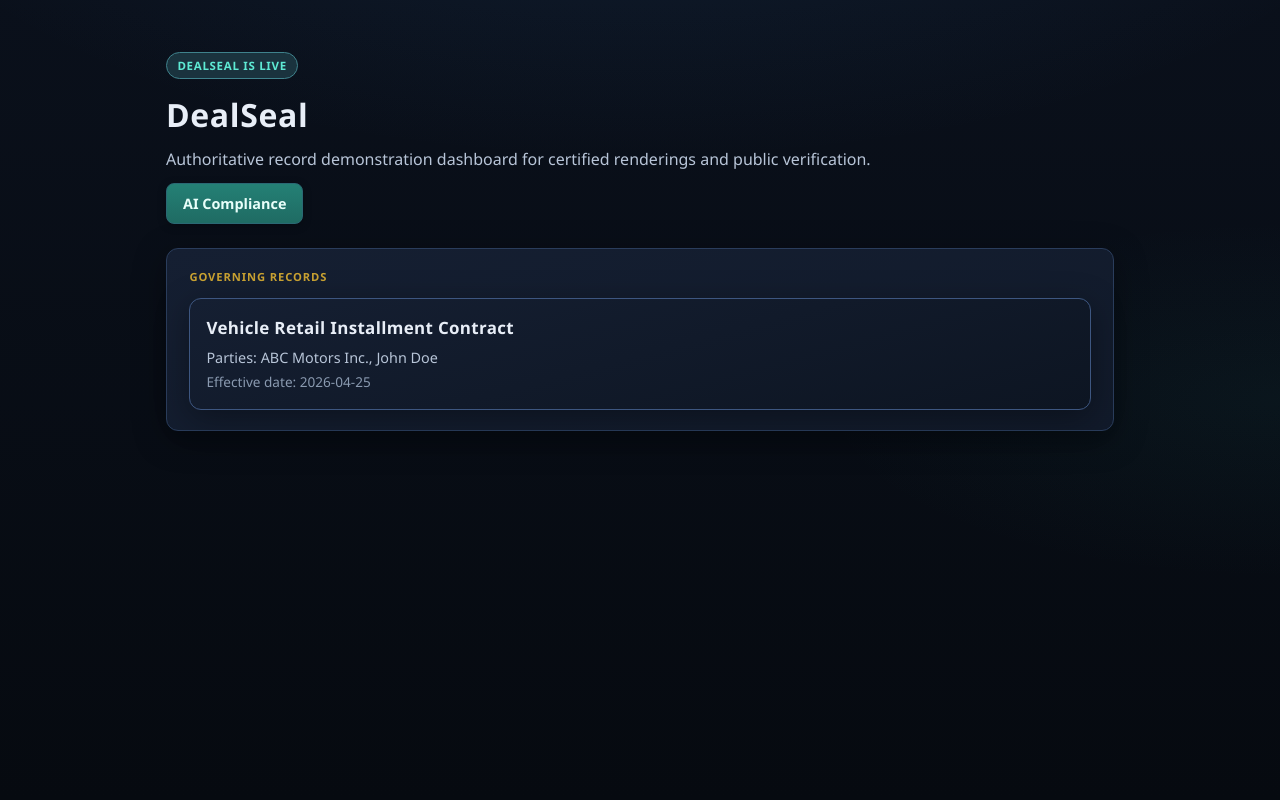
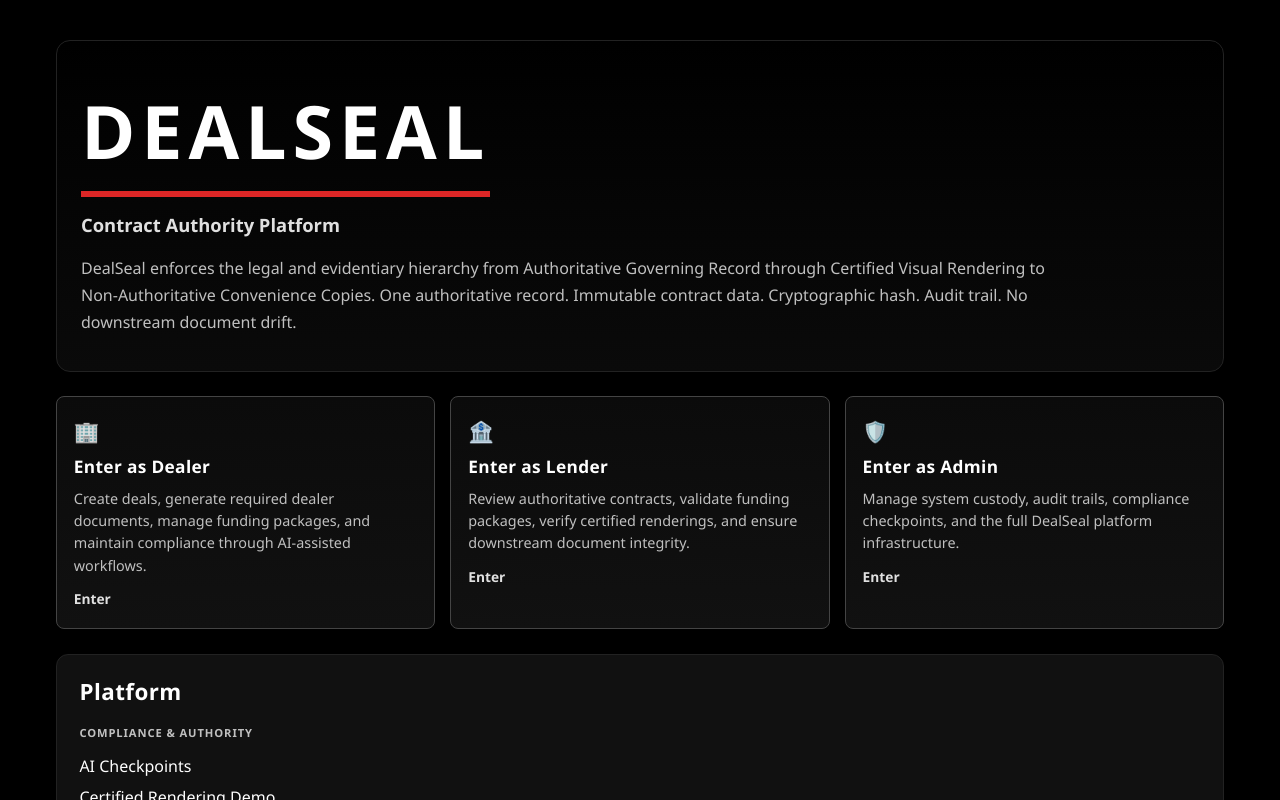
Before and after one commit to TKelly369/DealSeal, a Next.js app in the folder apps/web/: page / in a window 1280 px wide. Shown: the top 800 px of the page. Built offline with nearby package versions, Linux system fonts and the light colour scheme; no server answers.

Commit message:
feat: DealSeal gateway homepage with deal/lender/admin entry, black/silver/red theme

```diff
--- a/apps/web/src/app/globals.css
+++ b/apps/web/src/app/globals.css
@@ -1,27 +1,25 @@
 :root {
   color-scheme: dark;
-  /* Core surfaces — deep navy / charcoal (legal–fintech) */
-  --bg-deep: #060a10;
-  --bg: #0a101b;
-  --bg-mid: #0d1522;
-  --surface: #111a2a;
-  --surface-elevated: #151f32;
-  --surface-soft: #1a2640;
-  --border: #2a3d5c;
-  --border-bright: #3d5680;
-  /* Brand — blue + teal + gold (seal / trust) */
-  --primary: #3a7ec4;
-  --primary-mid: #2d6aa8;
-  --secondary: #2a9d8f;
-  --teal: #2a9d8f;
-  --accent: #3db8a4;
-  --brand-gold: #c9a232;
-  --brand-gold-dim: rgba(201, 162, 50, 0.12);
+  --bg-deep: #000000;
+  --bg: #000000;
+  --bg-mid: #0a0a0a;
+  --surface: #111111;
+  --surface-elevated: #111111;
+  --surface-soft: #111111;
+  --border: #222222;
+  --border-bright: #333333;
+  --primary: #dc2626;
+  --primary-mid: #b91c1c;
+  --secondary: #c0c0c0;
+  --teal: #c0c0c0;
+  --accent: #e0e0e0;
+  --brand-gold: #e0e0e0;
+  --brand-gold-dim: rgba(224, 224, 224, 0.08);
   /* Status */
-  --verified: #5eead4;
+  --verified: #22c55e;
   --ok: #34d399;
-  --warn-convenience: #e5b85c;
-  --warning-surface: rgba(229, 184, 92, 0.1);
+  --warn-convenience: #e0e0e0;
+  --warning-surface: rgba(224, 224, 224, 0.08);
   --danger: #f87171;
   /* Text */
   --text: #e8eef7;
@@ -46,10 +44,7 @@ html {
 body {
   margin: 0;
   background: var(--bg-deep);
-  background-image:
-    radial-gradient(ellipse 120% 80% at 50% -20%, rgba(58, 126, 196, 0.12), transparent 50%),
-    radial-gradient(ellipse 80% 50% at 100% 50%, rgba(42, 157, 143, 0.06), transparent 45%),
-    linear-gradient(180deg, var(--bg) 0%, var(--bg-deep) 100%);
+  background-image: linear-gradient(180deg, var(--bg) 0%, var(--bg-deep) 100%);
   color: var(--text);
   min-height: 100vh;
   font-family: var(--font);
@@ -58,14 +53,14 @@ body {
 }
 
 a {
-  color: var(--secondary);
+  color: #ffffff;
   text-decoration: none;
   font-weight: 500;
 }
 
 a:hover {
   text-decoration: underline;
-  color: var(--accent);
+  color: var(--primary);
 }
 
 h1,
@@ -116,14 +111,14 @@ h3 {
 }
 
 .sidebar a:hover {
-  background: color-mix(in srgb, var(--primary) 18%, transparent);
+  background: color-mix(in srgb, var(--primary) 16%, transparent);
   text-decoration: none;
   color: var(--text);
 }
 
 .sidebar a[aria-current="page"] {
-  background: color-mix(in srgb, var(--primary) 28%, transparent);
-  border: 1px solid color-mix(in srgb, var(--primary) 50%, var(--border));
+  background: color-mix(in srgb, var(--primary) 25%, transparent);
+  border: 1px solid color-mix(in srgb, var(--primary) 45%, var(--border));
   color: var(--text);
 }
 
@@ -162,7 +157,7 @@ main {
 button,
 .btn {
   border: 1px solid color-mix(in srgb, var(--primary) 55%, var(--border));
-  background: linear-gradient(180deg, color-mix(in srgb, var(--primary) 75%, #1a1a1a 25%), var(--primary-mid));
+  background: linear-gradient(180deg, var(--primary), var(--primary-mid));
   color: #f4f8ff;
   border-radius: var(--radius-sm);
   padding: 0.55rem 1rem;
@@ -192,15 +187,15 @@ button:hover,
 }
 
 .btn-secondary {
-  background: linear-gradient(180deg, color-mix(in srgb, var(--secondary) 80%, #0d0d0d 20%), #1f6b63);
+  background: linear-gradient(180deg, #1a1a1a, #111111);
   border: 1px solid color-mix(in srgb, var(--secondary) 45%, var(--border));
-  color: #e8fffa;
+  color: #f5f5f5;
 }
 
 .btn-gold {
-  background: linear-gradient(180deg, #d4b04a, #9a7a1e);
+  background: linear-gradient(180deg, #e0e0e0, #a0a0a0);
   border: 1px solid color-mix(in srgb, var(--brand-gold) 50%, #333);
-  color: #0a0a0a;
+  color: #111111;
   font-weight: 700;
 }
 
@@ -213,7 +208,7 @@ button:hover,
   text-transform: uppercase;
   letter-spacing: 0.06em;
   border: 1px solid var(--border);
-  background: color-mix(in srgb, var(--primary) 15%, var(--surface));
+  background: color-mix(in srgb, var(--primary) 14%, var(--surface));
   color: var(--text-secondary);
 }
 
@@ -255,7 +250,7 @@ button:hover,
   position: sticky;
   top: 0;
   z-index: 50;
-  background: color-mix(in srgb, var(--bg) 88%, transparent);
+  background: color-mix(in srgb, var(--bg) 92%, transparent);
   backdrop-filter: blur(12px);
   border-bottom: 1px solid var(--border);
 }
@@ -401,7 +396,7 @@ button:hover,
   left: 0;
   right: 0;
   height: 3px;
-  background: linear-gradient(90deg, var(--primary), var(--teal), var(--brand-gold));
+  background: linear-gradient(90deg, var(--primary), var(--secondary), var(--accent));
   opacity: 0.75;
 }
 
@@ -499,7 +494,7 @@ button:hover,
   font-weight: 700;
   text-transform: uppercase;
   letter-spacing: 0.08em;
-  color: var(--brand-gold);
+  color: var(--secondary);
   margin: 0 0 0.75rem;
 }
 
@@ -527,3 +522,17 @@ button:hover,
   justify-content: center;
   padding: 1.5rem;
 }
+
+.dealseal-entry-card {
+  border: 1px solid #444444;
+  border-radius: var(--radius-sm);
+  background: linear-gradient(180deg, #0b0b0b 0%, #111111 100%);
+  transition: border-color 0.18s ease, box-shadow 0.18s ease, transform 0.18s ease;
+}
+
+.dealseal-entry-card:hover {
+  border-color: #dc2626;
+  box-shadow: 0 0 0 1px rgba(220, 38, 38, 0.35), 0 10px 24px rgba(220, 38, 38, 0.15);
+  text-decoration: none;
+  transform: translateY(-1px);
+}
--- a/apps/web/src/app/page.tsx
+++ b/apps/web/src/app/page.tsx
@@ -1,50 +1,131 @@
 import Link from "next/link";
-import { DEMO_RECORDS } from "@/lib/demo-records";
 
-export default function DashboardPage() {
+const entryCards = [
+  {
+    icon: "🏢",
+    title: "Enter as Dealer",
+    description:
+      "Create deals, generate required dealer documents, manage funding packages, and maintain compliance through AI-assisted workflows.",
+    href: "/dashboard",
+  },
+  {
+    icon: "🏦",
+    title: "Enter as Lender",
+    description:
+      "Review authoritative contracts, validate funding packages, verify certified renderings, and ensure downstream document integrity.",
+    href: "/dashboard",
+  },
+  {
+    icon: "🛡️",
+    title: "Enter as Admin",
+    description: "Manage system custody, audit trails, compliance checkpoints, and the full DealSeal platform infrastructure.",
+    href: "/admin",
+  },
+];
+
+export default function HomePage() {
   return (
-    <div style={{ maxWidth: 980, margin: "0 auto", padding: "2.5rem 1rem 3rem" }}>
-      <header style={{ marginBottom: "1.5rem" }}>
-        <p className="badge ds-badge--verified" style={{ marginBottom: "0.75rem" }}>
-          DealSeal is Live
-        </p>
-        <h1 style={{ marginBottom: "0.5rem", fontSize: "2rem" }}>DealSeal</h1>
-        <p style={{ margin: 0, color: "var(--text-secondary)", maxWidth: 720 }}>
-          Authoritative record demonstration dashboard for certified renderings and public verification.
-        </p>
-        <p style={{ margin: "0.75rem 0 0" }}>
-          <Link className="btn btn-secondary" href="/ai-checkpoints">
-            AI Compliance
-          </Link>
-        </p>
-      </header>
+    <div style={{ minHeight: "100vh", background: "#000000", color: "#ffffff" }}>
+      <main style={{ maxWidth: 1200, margin: "0 auto", padding: "2.5rem 1rem 3rem" }}>
+        <section
+          style={{
+            background: "linear-gradient(180deg, #000000 0%, #0a0a0a 100%)",
+            border: "1px solid #222222",
+            borderRadius: "14px",
+            padding: "2.2rem 1.5rem",
+            marginBottom: "1.5rem",
+          }}
+        >
+          <div
+            style={{
+              display: "inline-block",
+              fontSize: "clamp(2.2rem, 8vw, 4.6rem)",
+              fontWeight: 900,
+              letterSpacing: "0.08em",
+              color: "#ffffff",
+              borderBottom: "6px solid #dc2626",
+              paddingBottom: "0.25rem",
+            }}
+          >
+            DEALSEAL
+          </div>
+          <p style={{ margin: "0.9rem 0 0", fontSize: "1.15rem", color: "#e0e0e0", fontWeight: 600 }}>
+            Contract Authority Platform
+          </p>
+          <p style={{ margin: "1rem 0 0", color: "#c0c0c0", lineHeight: 1.7, maxWidth: 980 }}>
+            DealSeal enforces the legal and evidentiary hierarchy from Authoritative Governing Record through
+            Certified Visual Rendering to Non-Authoritative Convenience Copies. One authoritative record. Immutable
+            contract data. Cryptographic hash. Audit trail. No downstream document drift.
+          </p>
+        </section>
 
-      <section className="card">
-        <p className="ds-card-title">Governing Records</p>
-        <div style={{ display: "grid", gap: "0.85rem" }}>
-          {DEMO_RECORDS.map((record) => (
+        <section
+          style={{
+            display: "grid",
+            gridTemplateColumns: "repeat(auto-fit, minmax(250px, 1fr))",
+            gap: "0.95rem",
+            marginBottom: "1.6rem",
+          }}
+        >
+          {entryCards.map((card) => (
             <Link
-              key={record.id}
-              href={`/records/${record.id}`}
-              className="card"
+              key={card.title}
+              href={card.href}
+              className="dealseal-entry-card"
               style={{
                 display: "block",
-                padding: "1rem",
-                borderColor: "var(--border-bright)",
-                background: "linear-gradient(165deg, var(--surface-elevated) 0%, var(--bg-mid) 100%)",
+                padding: "1.15rem 1.05rem",
               }}
             >
-              <h2 style={{ margin: 0, fontSize: "1.06rem", color: "var(--text)" }}>{record.title}</h2>
-              <p style={{ margin: "0.45rem 0 0", color: "var(--text-secondary)", fontSize: "0.9rem" }}>
-                Parties: {record.parties}
+              <p style={{ margin: 0, fontSize: "1.28rem" }}>{card.icon}</p>
+              <h2 style={{ margin: "0.45rem 0 0", fontSize: "1.08rem", color: "#ffffff" }}>{card.title}</h2>
+              <p style={{ margin: "0.5rem 0 0", color: "#c0c0c0", fontSize: "0.9rem", lineHeight: 1.55 }}>
+                {card.description}
               </p>
-              <p style={{ margin: "0.2rem 0 0", color: "var(--muted)", fontSize: "0.85rem" }}>
-                Effective date: {record.effectiveAt}
+              <p style={{ margin: "0.75rem 0 0", color: "#e0e0e0", fontWeight: 700, fontSize: "0.86rem" }}>
+                Enter
               </p>
             </Link>
           ))}
-        </div>
-      </section>
+        </section>
+
+        <section className="card">
+          <h2 style={{ margin: 0, fontSize: "1.4rem", color: "#ffffff" }}>Platform</h2>
+          <div style={{ display: "grid", gap: "1.1rem", marginTop: "1rem" }}>
+            <div>
+              <p className="ds-card-title">Compliance &amp; Authority</p>
+              <div style={{ display: "flex", flexDirection: "column", gap: "0.45rem" }}>
+                <Link href="/ai-checkpoints">AI Checkpoints</Link>
+                <Link href="/records/demo-record-001">Certified Rendering Demo</Link>
+                <Link href="/verify">Verify a Record</Link>
+              </div>
+            </div>
+            <div>
+              <p className="ds-card-title">System</p>
+              <div style={{ display: "flex", flexDirection: "column", gap: "0.45rem" }}>
+                <Link href="/dashboard">Dashboard</Link>
+                <Link href="/audit">Audit Log</Link>
+                <Link href="/documents">Documents</Link>
+                <Link href="/integrations">Integrations</Link>
+                <Link href="/billing">Billing</Link>
+              </div>
+            </div>
+          </div>
+        </section>
+      </main>
+
+      <footer
+        style={{
+          borderTop: "1px solid #222222",
+          background: "#000000",
+          color: "#c0c0c0",
+          textAlign: "center",
+          padding: "1.25rem 1rem 1.5rem",
+        }}
+      >
+        <p style={{ margin: 0 }}>© 2026 DealSeal. All rights reserved.</p>
+        <p style={{ margin: "0.35rem 0 0", color: "#a0a0a0" }}>Contract Authority Platform</p>
+      </footer>
     </div>
   );
 }
```
Also changed, not shown: apps/web/src/app/api/render/route.ts (+4 -4 lines), apps/web/src/app/verify/[recordId]/page.tsx (+14 -7 lines), apps/web/src/components/contract/RecordDetailClient.tsx (+8 -0 lines).
